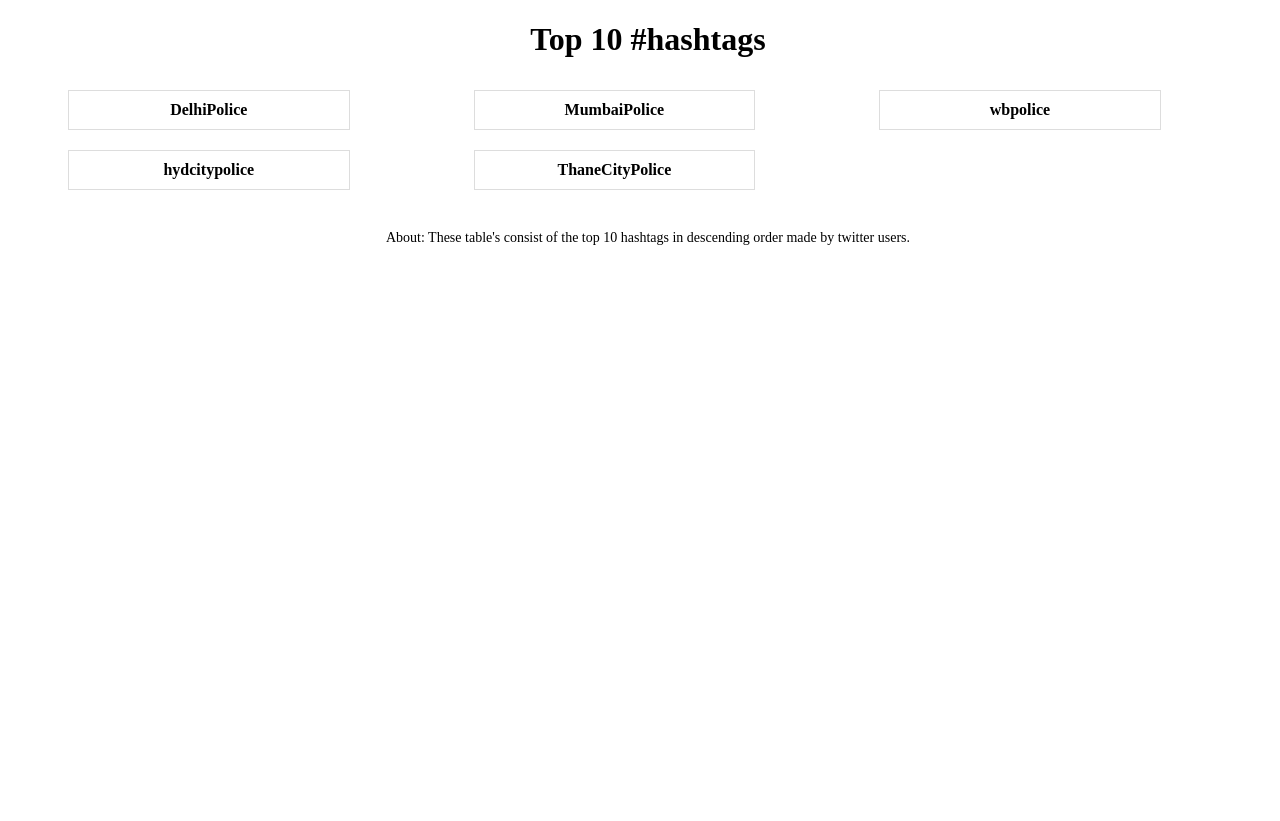
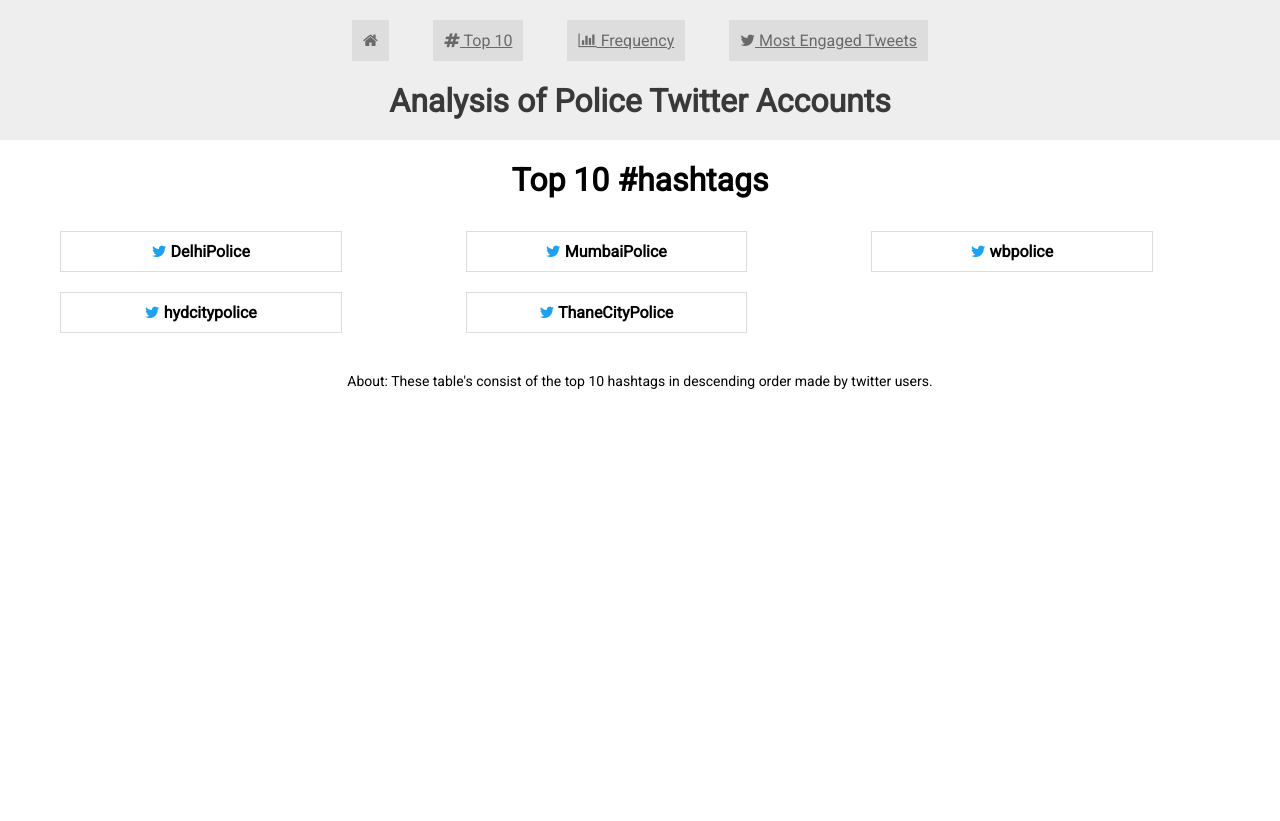
Before and after one commit to akul08/twitter_police_analysis, a Flask app: page /most_used in a window 1280 px wide. After the commit the page ends 389 px from the top, so only its background shows below. Run offline with Flask 2, Linux system fonts and the light colour scheme; data that the repository does not hold is empty.

Commit message:
add flask templates

```diff
--- a/app.py
+++ b/app.py
@@ -11,7 +11,7 @@
 
 
 @app.route('/')
-def hello_world():
+def welcome():
     return render_template('index.html')
 
 
--- a/static/main.css
+++ b/static/main.css
@@ -0,0 +1,83 @@
+html,
+body {
+    width: 100%;
+    height: 100%;
+    overflow-x: hidden;
+    margin: 0;
+    font-family: 'Roboto', sans-serif;
+}
+
+.bold {
+    font-weight: bold;
+}
+
+.background-blue {
+    width: 100%;
+    height: 100%;
+    position: absolute;
+    margin-top: -140px;
+    z-index: -1;
+    background: #00c6ff;
+    /* fallback for old browsers */
+    background: -webkit-linear-gradient(to left, #00c6ff, #0072ff);
+    /* Chrome 10-25, Safari 5.1-6 */
+    background: linear-gradient(to left, #00c6ff, #0072ff);
+    /* W3C, IE 10+/ Edge, Firefox 16+, Chrome 26+, Opera 12+, Safari 7+ */
+    opacity: 0.7;
+}
+
+.bird-image {
+    width: 23%;
+    margin: auto;
+    margin-top: 60px;
+}
+
+.bird-image img {
+    width: 100%;
+    padding: 15px 0;
+}
+
+.navbar-title {
+    margin: 21px;
+    color: #393939;
+}
+.navbar-nav {
+    background: #eee;
+    height: 140px;
+    text-align: center;
+    margin-top: 0;
+}
+
+.navbar-nav a {
+    background: #ddd;
+    margin: 20px 20px 0 20px;
+    padding: 11px;
+    color: #696969;
+    display: inline-block;
+}
+
+.navbar-nav a:hover {
+    background: #ccc;
+    transform: translateY(-3px);
+    transition: all .4s;
+    color: #1DA1F2;
+}
+
+.icon-hover:hover i {
+    color: #1DA1F2;
+}
+
+.blue-bird {
+    color: #1DA1F2;
+}
+
+.title {
+    text-align: center;
+}
+
+.footer {
+    text-align: center;
+    font-size: 14px;
+    margin-top: 30px;
+    margin-bottom: 30px;
+}
--- /dev/null
+++ b/templates/base.html
@@ -0,0 +1,17 @@
+<!DOCTYPE html>
+<html lang="en">
+<head>
+	<meta charset="UTF-8">
+	<title>{% block title %}{% endblock %}</title>
+	<link rel="stylesheet" type="text/css" href="https://cdnjs.cloudflare.com/ajax/libs/font-awesome/4.7.0/css/font-awesome.min.css">
+	<link href="https://fonts.googleapis.com/css?family=Roboto" rel="stylesheet">
+	<link rel=stylesheet type=text/css href="{{ url_for('static', filename='main.css') }}">
+	{% block style %}{% endblock %}
+	{% block script %}{% endblock %}
+</head>
+<body>
+	{% include 'header.html' %}
+	{% block body %}
+	{% endblock %}
+</body>
+</html>
--- /dev/null
+++ b/templates/header.html
@@ -0,0 +1,7 @@
+<div class="navbar-nav">
+    <a class="icon-hover" href="{{ url_for('welcome') }}"><i class="fa fa-home" aria-hidden="true"></i></a>
+    <a class="icon-hover" href="{{ url_for('most_used_hashtags') }}"><i class="fa fa-hashtag" aria-hidden="true"></i> Top 10</a>
+    <a class="icon-hover" href="{{ url_for('frequency_of_tweets_in_week') }}"><i class="fa fa-bar-chart" aria-hidden="true"></i> Frequency</a>
+    <a class="icon-hover" href="{{ url_for('most_engagement') }}"><i class="fa fa-twitter" aria-hidden="true"></i> Most Engaged Tweets</a>
+    <h1 class="title navbar-title">Analysis of Police Twitter Accounts</h1>
+</div>
--- a/templates/most_used.html
+++ b/templates/most_used.html
@@ -1,66 +1,17 @@
-<!DOCTYPE html>
-<html lang="en">
-    <head>
-        <meta charset="UTF-8">
-        <title>Most used</title>
-        <style>
-            html, body {
-                width: 100%;
-                height: 100%;
-            }
-            .title {
-                text-align: center;
-            }
-            .badge {
-                float: right;
-            }
-            .badge {
-                display: inline-block;
-                min-width: 10px;
-                padding: 3px 7px;
-                font-size: 12px;
-                font-weight: 700;
-                line-height: 1;
-                color: #fff;
-                text-align: center;
-                white-space: nowrap;
-                vertical-align: baseline;
-                background-color: #777;
-                border-radius: 10px;
-                margin-left: 5px;
-            }
-            .tables {
-                width: 100%;
-            }
-            table {
-                display: inline-table;
-                text-align: center;
-                margin: 10px 60px;
-            }
-            table, th, td {
-                border: 1px solid #ddd;
-                border-collapse: collapse;
-                width: 22%;
-                min-width: 250px;
-            }
-            th, td {
-                padding: 10px;
-            }
-            .footer {
-                text-align: center;
-                font-size: 14px;
-                margin-top: 30px;
-                margin-bottom: 30px;
-            }
-        </style>
-    </head>
-    <body>
+{% extends 'base.html' %}
+{% block title %}
+    Top 10 #hashtags
+{% endblock%}
+{% block style %}
+<link rel="stylesheet" type="text/css" href="{{ url_for('static', filename='most_used.css') }}">
+{% endblock%}
+{% block body %}
     <h1 class="title">Top 10 #hashtags</h1>
     <div class="tables">
     {% for name in most_used_hashtags_dict.keys() %}
         <table>
             <tr>
-                    <th>{{ name }}</th>
+                <th><span class="blue-bird"><i class="fa fa-twitter" aria-hidden="true"></i></span> {{ name }}</th>
             </tr>
             {% for hashtags, times in most_used_hashtags_dict[name] %}
                 <tr>
@@ -71,5 +22,4 @@
     {% endfor %}
     </div>
     <p class="footer">About: These table's consist of the top 10 hashtags in descending order made by twitter users.</p>
-    </body>
-</html>
+{% endblock%}
```
Also changed, not shown: static/frequency.css (added, +9 -0 lines), static/most_engagement.css (added, +9 -0 lines), static/most_used.css (added, +43 -0 lines), templates/frequency.html (+11 -36 lines), templates/index.html (+8 -10 lines), templates/most_engagement.html (+11 -36 lines), static/twitter-police-bird.png (added). Lines whose indentation alone changed are shown as unchanged.
